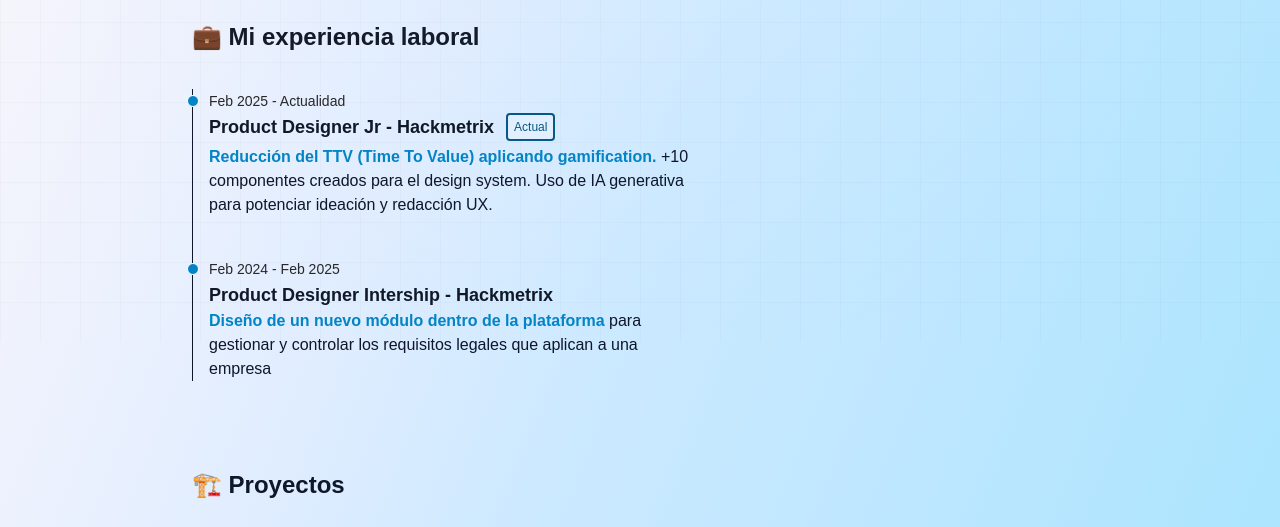
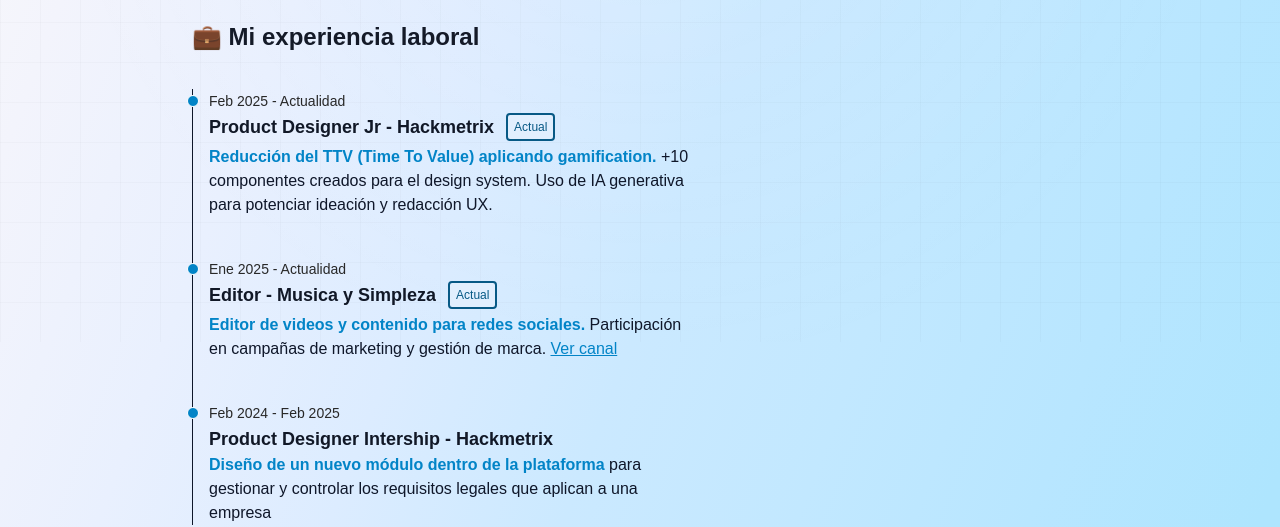
Before and after one commit to jorditan/portfolio-v2, an Astro site: page / in a window 1280 px wide. Shown: the part 458-985 px from the top of the page. Built offline with nearby package versions, Linux system fonts and the light colour scheme; Astro itself is replaced by a stand-in of ours; a web font is replaced by a local one.

Commit message:
añadir experiencia

```diff
--- a/src/modules/experiencia/components/Timeline.astro
+++ b/src/modules/experiencia/components/Timeline.astro
@@ -39,6 +39,35 @@
 		</div>
 		<time
 			class="mb-1 text-sm font-normal leading-none text-[#282828] dark:text-gray-300"
+			>Ene 2025 - Actualidad</time
+		>
+		<div class="flex gap-3 items-center pb-1">
+			<h3
+				class="md:text-lg text-[15px] truncate font-semibold text-gray-900 dark:text-gray-100"
+			>
+				Editor - Musica y Simpleza
+			</h3>
+			<span
+				class="md:px-1.5 md:py-1 px-1 py-0.5 text-xs dark:bg-blue-200 bg-blue-100 font-medium border-2 border-sky-800 rounded-sm dark:border-sky-500 text-sky-800"
+				>Actual</span
+			>
+		</div>
+		<p
+			class="mb-4 md:w-3/4 w-full md:text-[16px] text-[13px] font-normal text-[#0f172a] dark:text-gray-200"
+		>
+			<span class="dark:text-sky-400 text-sky-600 font-bold"
+				>Editor de videos y contenido para redes sociales.</span
+			> Participación en campañas de marketing y gestión de marca.
+			<a class="underline text-sky-600 antialiased dark:text-sky-400" href="https://www.youtube.com/@Musicaysimpleza-777" target="_blank">Ver canal</a>
+		</p>
+	</li>
+	<li class="mb-10 ms-4">
+		<div
+			class="absolute w-3 h-3 bg-sky-600 rounded-full mt-1.5 -start-1.5 border border-white dark:border-gray-900 dark:bg-sky-500"
+		>
+		</div>
+		<time
+			class="mb-1 text-sm font-normal leading-none text-[#282828] dark:text-gray-300"
 			>Feb 2024 - Feb 2025</time
 		>
 		<h3
```
